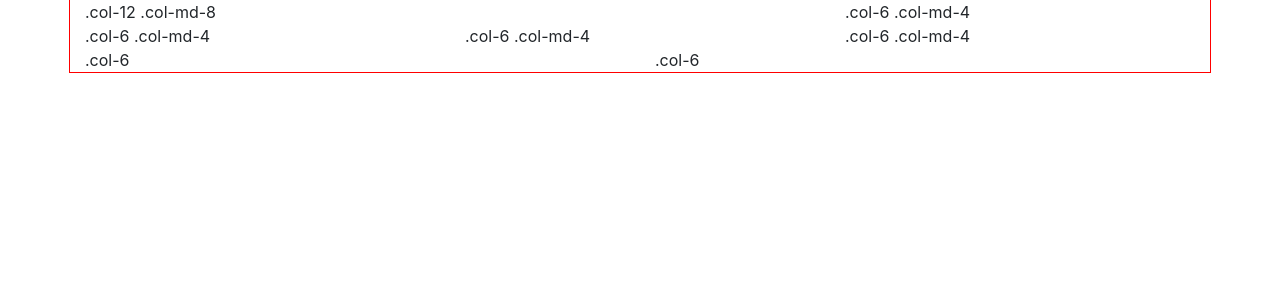
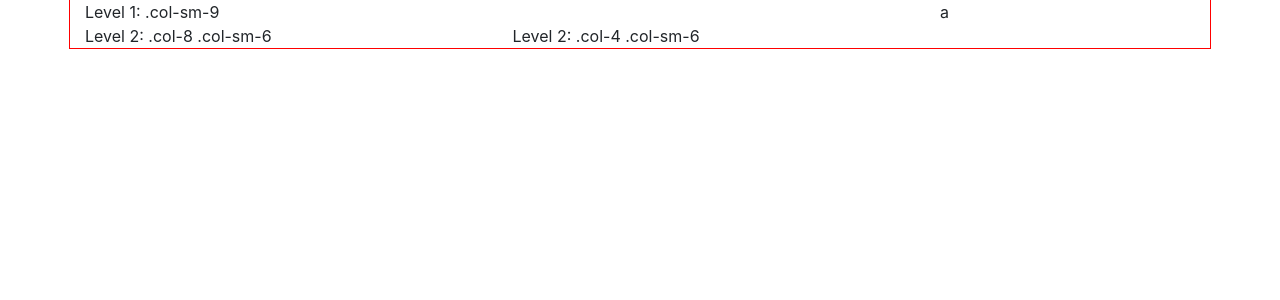
Before and after one commit to lugithub/lreactstrap, a React (Create React App) app: page / in a window 1280 px wide. Shown: the top 300 px of the page. Built offline with nearby package versions, Linux system fonts and the light colour scheme.

Commit message:
grid continue

```diff
--- a/src/App.js
+++ b/src/App.js
@@ -8,19 +8,16 @@ class App extends Component {
     return (
       <Container className="outline-r">
         <div class="row">
-          <div class="col-12 col-md-8">.col-12 .col-md-8</div>
-          <div class="col-6 col-md-4">.col-6 .col-md-4</div>
-        </div>
-
-        <div class="row">
-          <div class="col-6 col-md-4">.col-6 .col-md-4</div>
-          <div class="col-6 col-md-4">.col-6 .col-md-4</div>
-          <div class="col-6 col-md-4">.col-6 .col-md-4</div>
-        </div>
-
-        <div class="row">
-          <div class="col-6">.col-6</div>
-          <div class="col-6">.col-6</div>
+          <div class="col-sm-9">
+            Level 1: .col-sm-9
+            <div class="row">
+              <div class="col-8 col-sm-6">Level 2: .col-8 .col-sm-6</div>
+              <div class="col-4 col-sm-6">Level 2: .col-4 .col-sm-6</div>
+            </div>
+          </div>
+          <div class="col-sm-1">
+            a
+          </div>
         </div>
       </Container>
     );
--- a/src/App.scss
+++ b/src/App.scss
@@ -80,3 +80,12 @@
 .outline-b {
   outline: 1px solid blue;
 }
+
+.v-alignment {
+  min-height: 10rem;
+  background-color: rgba(255,0,0,.1);
+}
+
+.row + .row {
+  margin-top: 1rem;
+}
```
